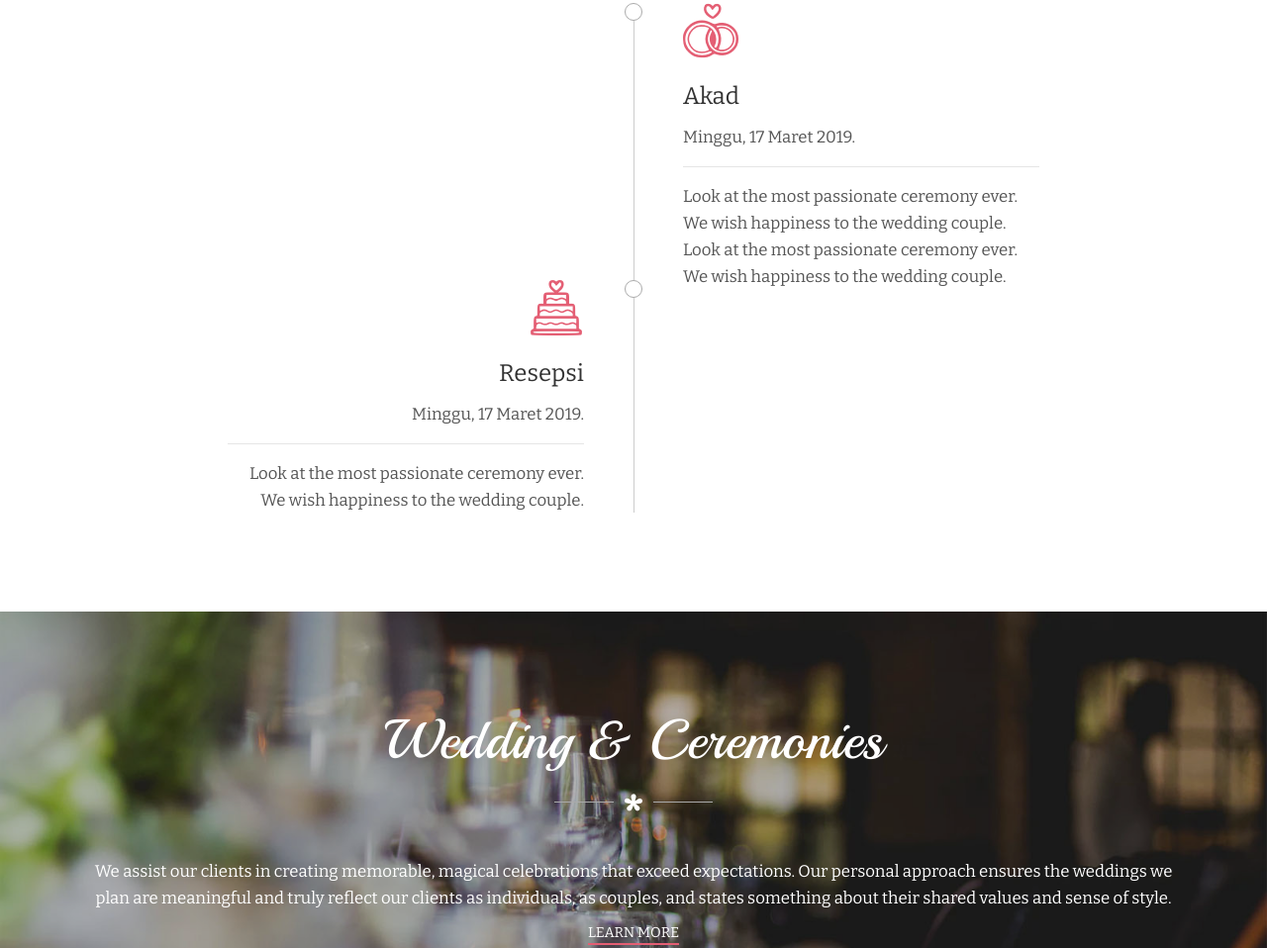
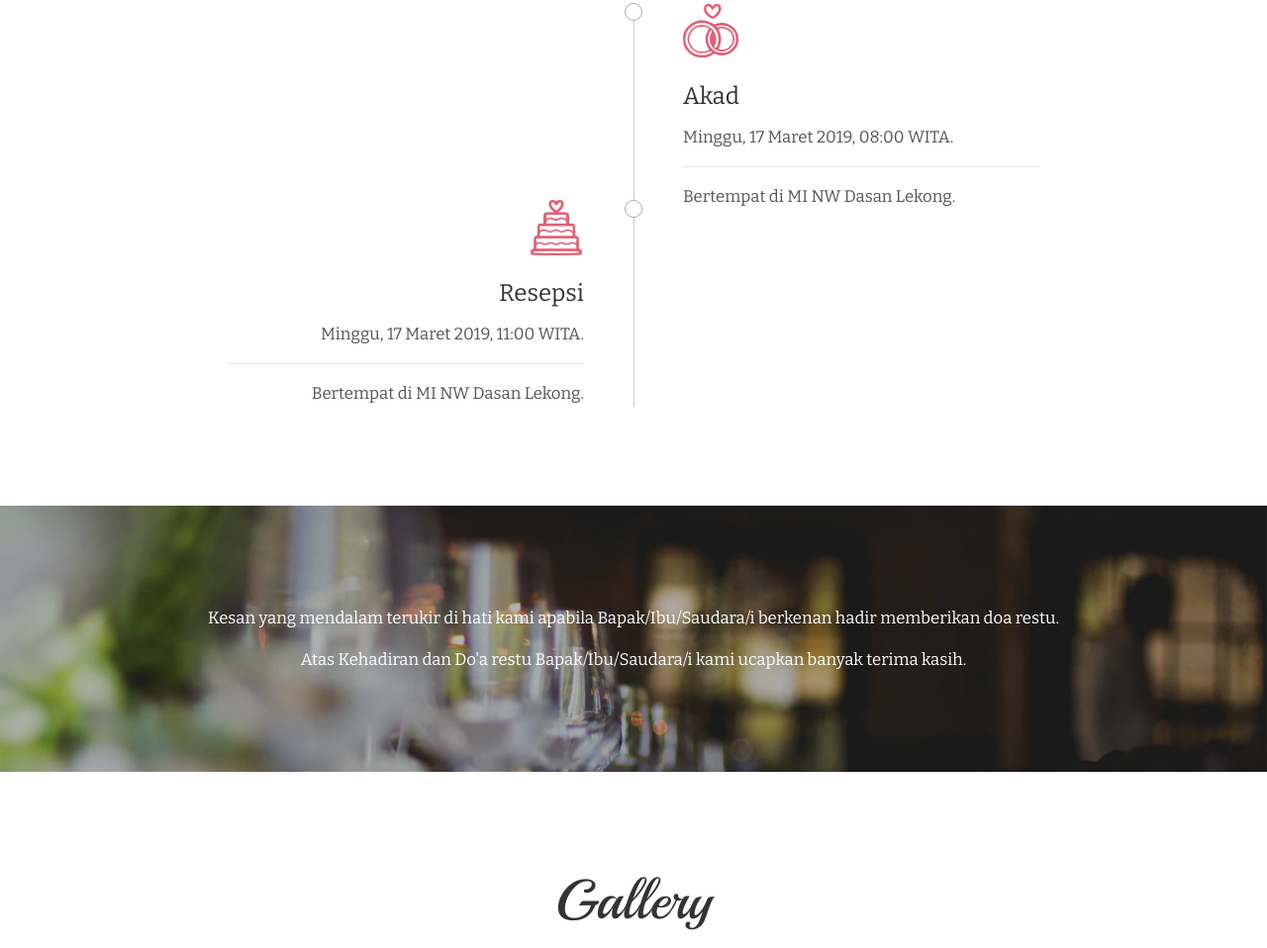
Before and after one commit to balinux/cvr, a plain HTML site: page index.html in a window 1280 px wide. Shown: the part 1943-2901 px from the top of the page at 99% size. Drawn offline with nearby package versions, Linux system fonts and the light colour scheme.

Commit message:
update index

```diff
--- a/index.html
+++ b/index.html
@@ -138,18 +138,17 @@
 						<div class="w-detail right">
 							<i class="icon icon-ciurclke"></i>
 							<h4 class="title">Akad</h4>
-							<p>Minggu, 17 Maret 2019.</p>
+							<p>Minggu, 17 Maret 2019, 08:00 WITA.</p>
 							<hr/>
-							<p>Look at the most passionate ceremony ever. We wish happiness to the wedding couple.</p>
-							<p>Look at the most passionate ceremony ever. We wish happiness to the wedding couple.</p>
+							<p>Bertempat di MI NW Dasan Lekong.</p>
 						</div><!-- w-detail -->
 
 						<div class="w-detail left">
 							<i class="icon icon-cake"></i>
 							<h4 class="title">Resepsi</h4>
-							<p>Minggu, 17 Maret 2019.</p>
+							<p>Minggu, 17 Maret 2019, 11:00 WITA.</p>
 							<hr/>
-							<p>Look at the most passionate ceremony ever. We wish happiness to the wedding couple.</p>
+							<p>Bertempat di MI NW Dasan Lekong.</p>
 						</div><!-- w-detail -->
 
 						<!-- <div class="w-detail right">
@@ -176,18 +175,16 @@
 			<div class="row">
 				<div class="col-sm-12">
 
-					<div class="heading">
+					<!-- <div class="heading">
 						<h2 class="title">Wedding & Ceremonies</h2>
 						<span class="heading-bottom"><i class="color-white icon icon-star"></i></span>
-					</div>
+					</div> -->
 
 					<div class="ceremony margin-bottom">
-						<p class="desc">We assist our clients in creating memorable, magical
-						celebrations that exceed expectations. Our personal approach ensures the weddings we
-						plan are meaningful and truly reflect our clients as individuals, as couples, and states
-						something about their shared values and sense of style.</p>
+						<p class="desc">Kesan yang mendalam terukir di hati kami apabila Bapak/Ibu/Saudara/i berkenan hadir memberikan doa restu.</p>
+						<p class="desc">Atas Kehadiran dan Do'a restu Bapak/Ibu/Saudara/i kami ucapkan banyak terima kasih.</p>
 
-						<a class="border-btn" href="#">LEARN MORE</a>
+						<!-- <a class="border-btn" href="#">LEARN MORE</a> -->
 					</div>
 
 				</div><!-- col-sm-10 -->
@@ -204,7 +201,7 @@
 				<div class="col-sm-12">
 
 					<div class="heading">
-						<h2 class="title">Kenangan</h2>
+						<h2 class="title">Gallery</h2>
 						<span class="heading-bottom"><i class="icon icon-star"></i></span>
 					</div>
 
```
